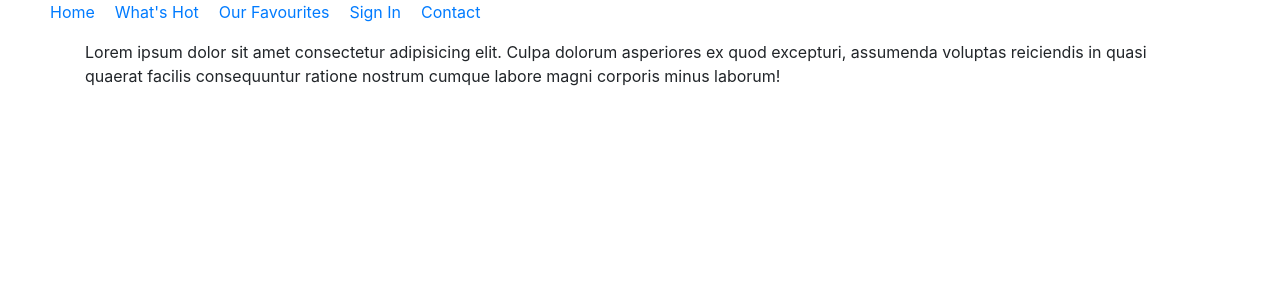
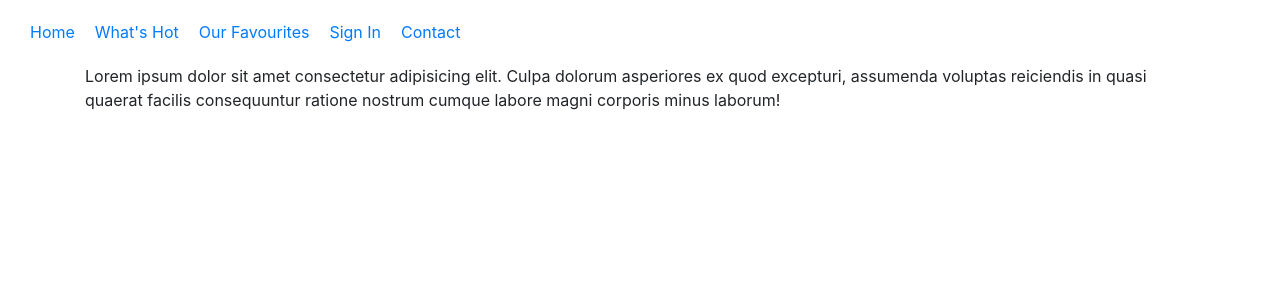
Before and after one commit to Geomint/beer-time, a Flask app: page / in a window 1280 px wide. Shown: the top 300 px of the page. Run offline with Flask 2, Linux system fonts and the light colour scheme; some libraries are stand-ins or nearby versions.

Commit message:
Updated nav styles in main.css

```diff
--- a/static/css/main.css
+++ b/static/css/main.css
@@ -1,7 +1,13 @@
-.main-nav__inner__nav {
-  list-style: none;
-  display: flex; }
-  .main-nav__inner__nav__item {
-    padding: 0 10px; }
+ul, ol, li {
+  padding: 0;
+  margin: 0; }
+
+.main-nav {
+  padding: 20px; }
+  .main-nav__inner__nav {
+    list-style: none;
+    display: flex; }
+    .main-nav__inner__nav__item {
+      padding: 0 10px; }
 
 /*# sourceMappingURL=main.css.map */
--- a/static/scss/header/_header.scss
+++ b/static/scss/header/_header.scss
@@ -1,4 +1,5 @@
 .main-nav {
+    padding: 20px;
 
     &__inner {
 
```
